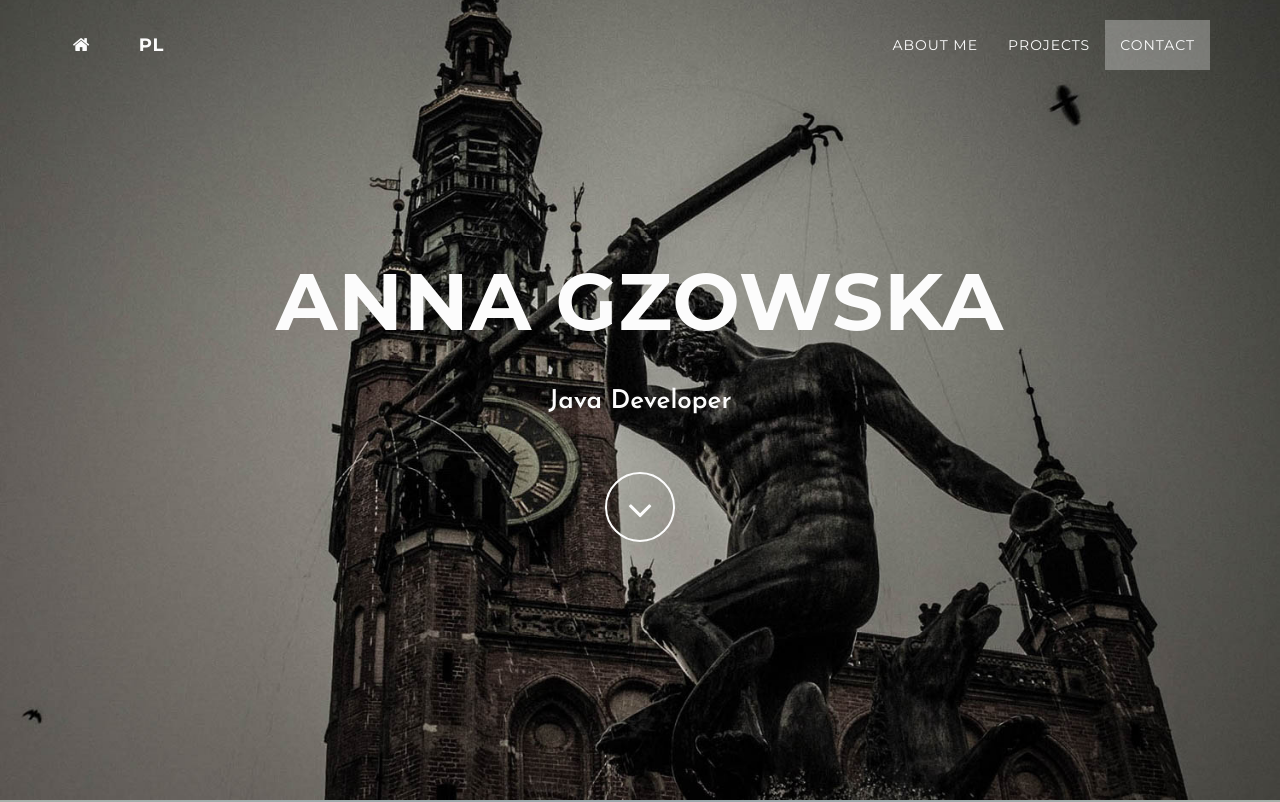
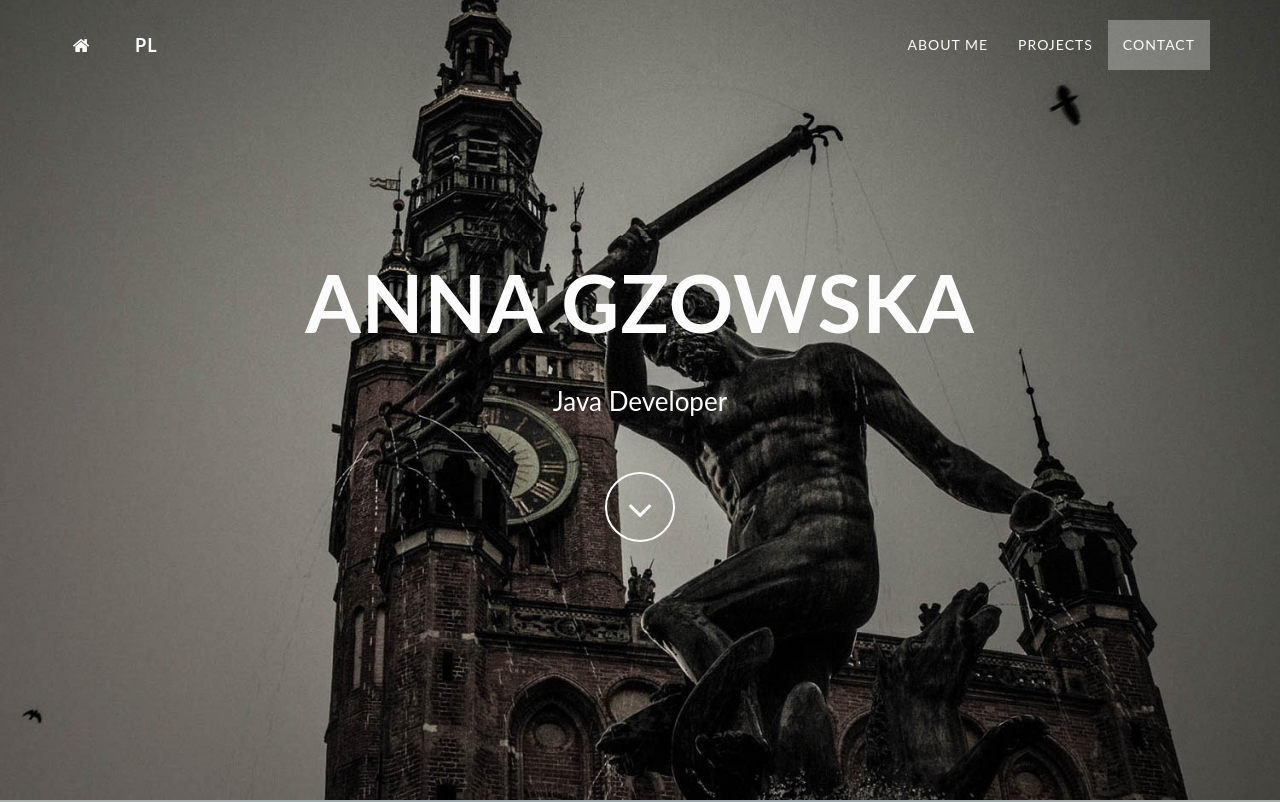
Before and after one commit to annagzowska/annagzowska.github.io, a plain HTML site: page index.html in a window 1280 px wide. Shown: the top 802 px of the page. Drawn offline with nearby package versions, Linux system fonts and the light colour scheme.

Commit message:
Update style.css

```diff
--- a/css/style.css
+++ b/css/style.css
@@ -2,7 +2,7 @@
 body {
   width: 100%;
   height: 100%;
-  font-family: "Josephin Sans", "Helvetica Neue", Helvetica, Arial, sans-serif;
+  font-family: "Lato", "Helvetica Neue", Helvetica, Arial, sans-serif;
   color: #000;
 background: #7f94b0;
     background: -moz-radial-gradient(center, ellipse cover,  #7f94b0 0%, #A6AFA9 100%);
@@ -27,7 +27,7 @@ h4{
   margin: 0 0 35px;
   text-transform: uppercase;
   font-size: 35px;
-  font-family: "Montserrat", "Helvetica Neue", Helvetica, Arial, sans-serif;
+  font-family: "Lato", "Helvetica Neue", Helvetica, Arial, sans-serif;
   font-weight: 700;
   letter-spacing: 1px;
 }
@@ -37,13 +37,13 @@ h6 {
   margin: 0 0 35px;
   text-transform: none;
   font-size: 16px;
-  font-family: "Montserrat", "Helvetica Neue", Helvetica, Arial, sans-serif;
+  font-family: "Lato", "Helvetica Neue", Helvetica, Arial, sans-serif;
   font-weight: 400;
   letter-spacing: 1px;
 }
 p {
   margin: 0 0 25px;
-  font-family: Josefin Sans;
+  font-family: Lato;
   font-size: 18px;
   line-height: 2;
 }
@@ -69,7 +69,7 @@ a:focus {
   margin-bottom: 0;
   border-bottom: 1px solid rgba(255, 255, 255, 0.3);
   text-transform: uppercase;
-  font-family: "Montserrat", "Helvetica Neue", Helvetica, Arial, sans-serif;
+  font-family: "Lato", "Helvetica Neue", Helvetica, Arial, sans-serif;
   background-color: #0d3656;
 }
 .navbar-custom .navbar-toggle {
```
